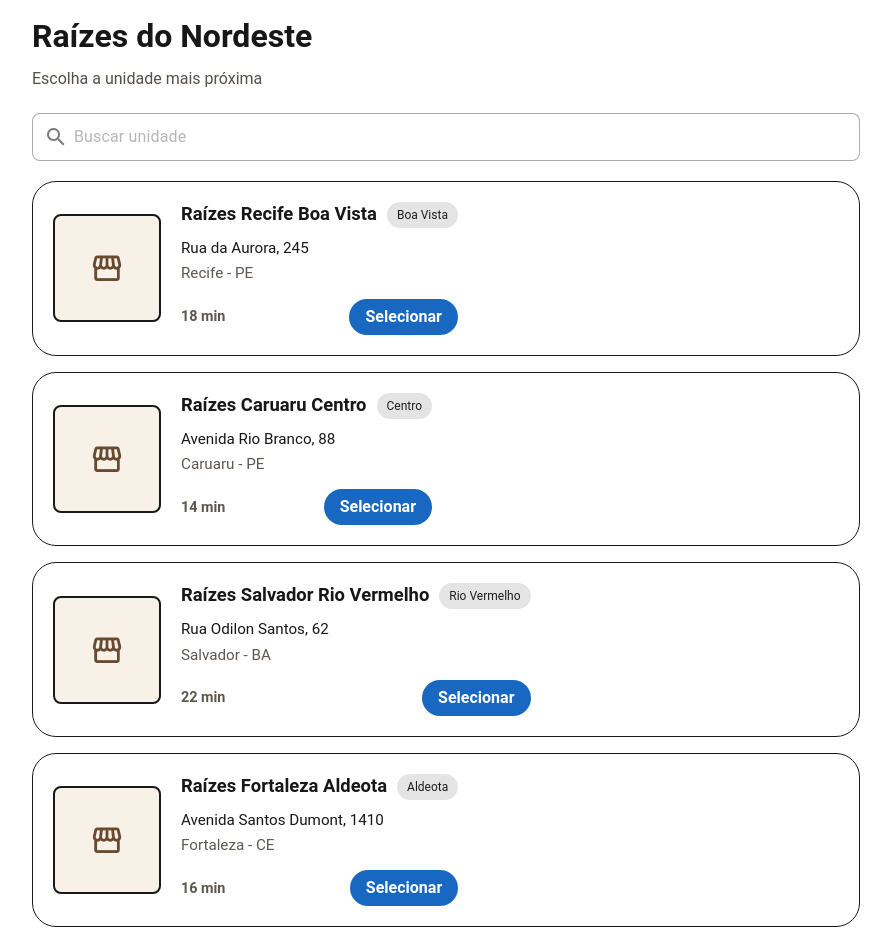
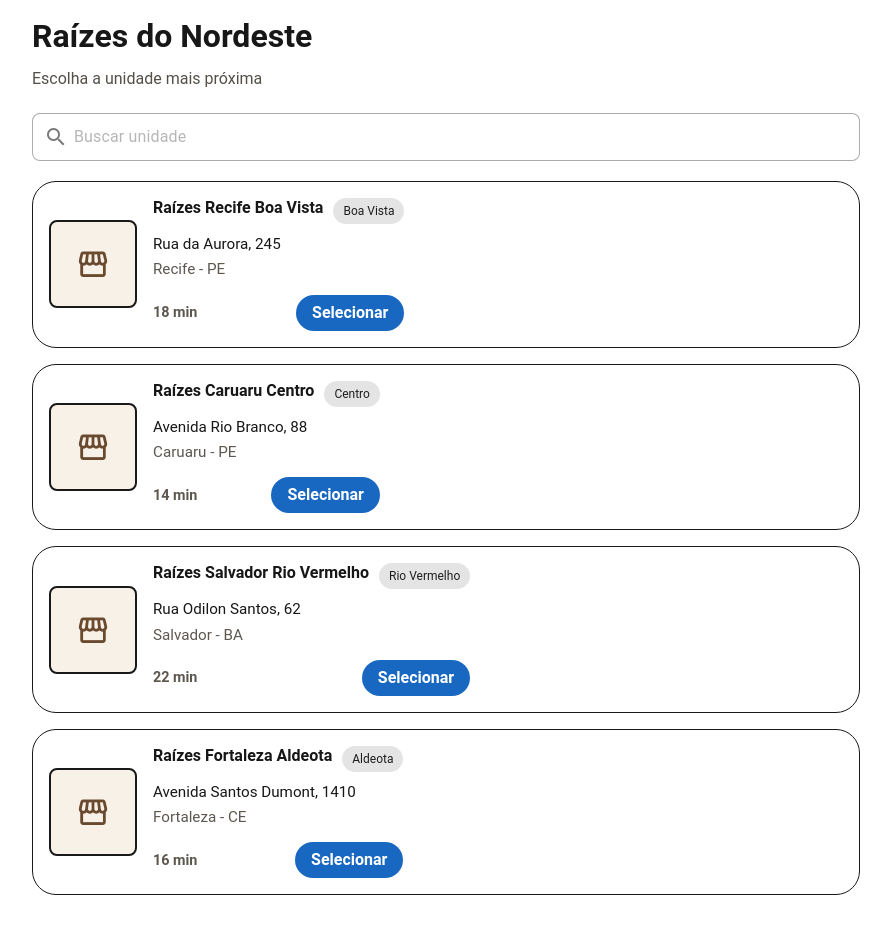
Before and after one commit to joaosimonis/raizes-do-nordeste, a Vue app in the folder raizes-do-nordeste/: page / in a window 1280 px wide. Shown: the whole page, without its empty margins (194-1085 px from the left). After the commit the page ends 911 px from the top, so only its background shows below. Built offline with nearby package versions, Linux system fonts and the light colour scheme; a small style sheet from the web is missing.

Commit message:
refactor: removendo @media

```diff
--- a/raizes-do-nordeste/src/features/units/components/UnitCard.vue
+++ b/raizes-do-nordeste/src/features/units/components/UnitCard.vue
@@ -120,20 +120,4 @@
       font-weight: 700;
     }
   }
-
-  @media (min-width: 768px) {
-    .unit-card {
-      gap: 20px;
-      padding: 20px;
-
-      &__media {
-        width: 108px !important;
-        height: 108px !important;
-      }
-
-      &__title {
-        font-size: 1.15rem;
-      }
-    }
-  }
 </style>
```
